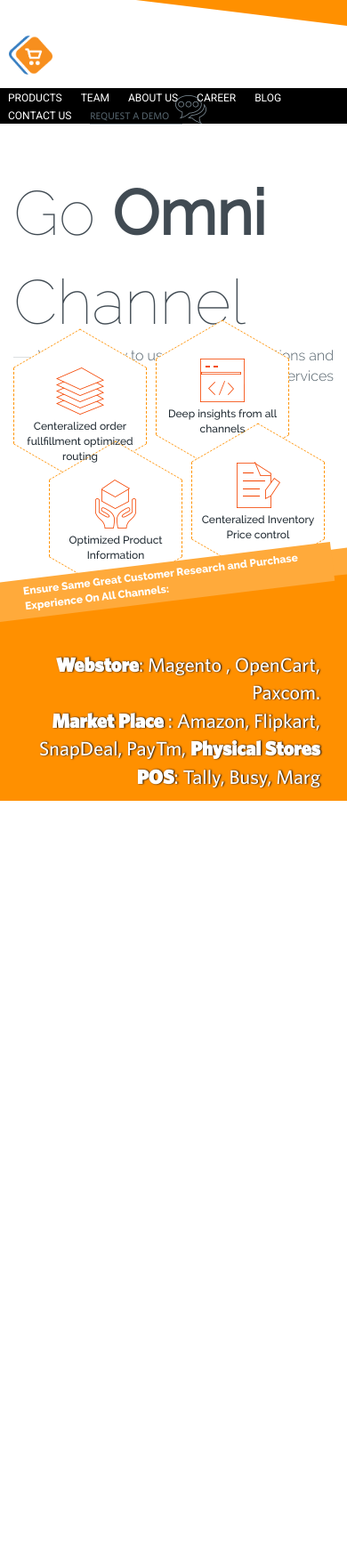
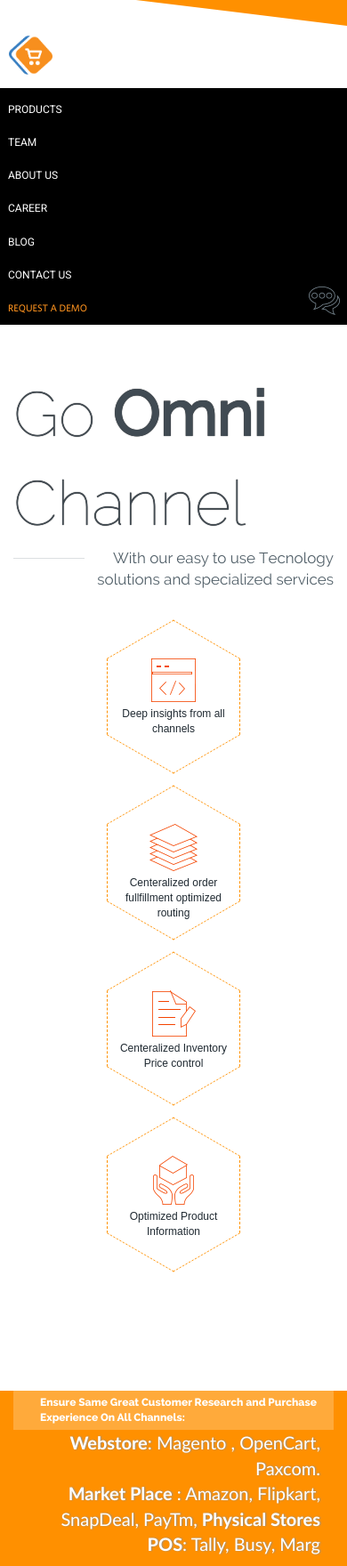
Before and after one commit to paxcom/paxcom.github.io, a Jekyll site: the page built from index.md, in a window 390 px wide. Shown: the whole page at 89% size. Built offline with Jekyll 4.4.1, drawn with Linux system fonts in a browser that asks for light colours; before the commit the page ends 900 px from its top, so only the background shows below that.

Commit message:
updated css

```diff
--- a/css/style.css
+++ b/css/style.css
@@ -65,6 +65,15 @@
 	src: url('../fonts/helveticaneue-thin.svg#helvetica_neueregular') format('svg');
 }
 }
+
+@media screen and (-webkit-min-device-pixel-ratio:0) {
+@font-face {
+	font-family: 'RalewayRegular_0';
+	src: url('../fonts/RalewayRegular_0.svg#RalewayRegular_0') format('svg');
+}
+}
+
+
 @font-face {
 	font-family: 'carrois_gothic_scregular';
 	src: url('../fonts/carroisgothicsc-regular.eot');
@@ -837,11 +846,298 @@
 	opacity: 0.6;
 }
 
+
+/********************************************
+				PAXCOM HOME WEBSITE CSS
+*********************************************/
+
+.logo-paxcom img {
+	width: 50px;
+}
+.logo-paxcom {
+	width: 69px;
+	height: 69px;
+}
+
+.paxcom ul li.request-demo {
+	padding-right: 35px;
+	position: relative
+}
+.paxcom ul li.request-demo a {
+	color: #526069;
+	border-bottom: 1px solid #b6bec4;
+	padding-bottom: 3px;
+	padding-right: 15px;
+	font-family: 'WhitneyMediumProGkCy';
+	font-size: 11px;
+	text-transform: uppercase
+}
+.paxcom ul li.request-demo:after {
+	background: url(../images/request-icon.png) no-repeat;
+	content: "";
+	right: 8px;
+	top: -6px;
+	width: 35px;
+	height: 32px;
+	position: absolute
+}
+.paxcom ul li a:hover, .paxcom ul li a.active {
+	color: #ff9000;
+}
+#flag {
+	width: 110px;
+	height: 56px;
+	padding-top: 15px;
+	position: relative;
+	background: red;
+	color: white;
+	font-size: 11px;
+	letter-spacing: 0.2em;
+	text-align: center;
+	text-transform: uppercase;
+}
+.footer-outter {
+	bottom: 0px;
+	width: 100%;
+	position:absolute;
+	overflow-x:hidden;
+	overflow-y:visible;
+	padding-top:60px;
+}
+.footer-paxcom {
+
+	position: relative;
+	z-index: 10;
+	vertical-align: top;
+	max-width: none;
+
+	 margin-top: -64px;
+
+}
+.top-text {
+	background: #ffaa3b none repeat scroll 0 0;
+color: #fff;
+float: left;
+font-family: "RalewayExtraBold_0";
+font-size: 12px;
+font-weight: 900;
+margin-left: -19px;
+margin-top: -101px;
+padding: 5px 5px 5px 30px;
+position: relative;
+transform: rotate(-7deg);
+z-index: 10;
+}
+ul.footer-nav {
+	width: 100%
+}
+ul.footer-nav li {
+	float: right;
+	display: inline-block;
+	margin-right: 10px;
+	position: relative;
+	width: 150px;
+	height: 86.60px;
+	background-color: #ffffff;
+	border-left: dashed 1px #ff9306;
+	border-right: dashed 1px #ff9306;
+}
+ul.footer-nav li a {
+	text-align: center;
+	display: block;
+	z-index: 11111;
+	position: relative;
+	font-size: 12px;
+	text-decoration: none;
+	color: #202a32;
+	font-family:arial;
+	font-weight:500;
+}
+ul.footer-nav li a img {
+	margin-bottom: 5px
+}
+ul.footer-nav li a:hover {
+	color: #f34217
+}
+ul.footer-nav li:before, ul.footer-nav li:after {
+	content: "";
+	position: absolute;
+	z-index: 1;
+	width: 106.07px;
+	height: 106.07px;
+	-webkit-transform: scaleY(0.5774) rotate(-45deg);
+	-ms-transform: scaleY(0.5774) rotate(-45deg);
+	transform: scaleY(0.5774) rotate(-45deg);
+	background-color: inherit;
+	left: 20.9670px;
+}
+ul.footer-nav li:before {
+	top: -53.0330px;
+	border-top: dashed 1.4142px #ff9306;
+	border-right: dashed 1.4142px #ff9306;
+}
+ul.footer-nav li:after {
+	bottom: -53.0330px;
+	border-bottom: dashed 1.4142px #ff9306;
+	border-left: dashed 1.4142px #ff9306;
+}
+ul.footer-nav li:nth-child(4) {
+	top: 100px;
+}
+ul.footer-nav li:nth-child(3) {
+	top: 80px;
+}
+ul.footer-nav li:nth-child(2) {
+	top: 60px;
+}
+ul.footer-nav li:nth-child(1) {
+	top: 50px;
+	margin-right: 50px;
+}
+.footer-webstore {
+	color: #fff;
+	font-family: 'calibri';
+	font-size: 20px;
+	position: relative;
+	z-index: 99;
+	text-align: right;
+	font-weight:100;
+	text-shadow: 1px 0px 2px #929292;
+}
+.footer-webstore strong {
+	font-weight: 600;
+	}
+.paxcom-into-text {
+	font-family: 'RalewayThin_0';
+	font-size: 70px;
+	color: #414b53;
+	float: left;
+	margin-top: 50px;
+	position: relative;
+	text-shadow:0 0 1px #000000;
+}
+.paxcom-into-text strong {
+	font-family: 'RalewayRegular_0';
+}
+.paxcom-into-text em {
+	font-size: 17px;
+		color: #526069;
+		font-family: 'RalewayRegular_0';
+	text-align: right;
+	float: right;
+	font-style: normal;
+	text-shadow:none;
+	padding-left:80px;
+
+}
+.paxcom-into-text em:before {
+	background: #8b959c none repeat scroll 0 0;
+	content: "";
+	display: block;
+	height: 1px;
+	left: 0;
+	margin-top: 12px;
+	opacity: 0.3;
+	position: absolute;
+	width: 80px;
+}
+.bg {
+	overflow-x: hidden;
+	overflow-y: visible !important;
+	position: relative;
+	left: 0;
+	right: 0;
+	bottom: 0;
+	padding-top: 82px;
+}
+.bg:before {
+	border-bottom: 107px solid #ff9000;
+	border-left: 1059px solid transparent;
+	border-right: 400px solid transparent;
+	content: "";
+	position: absolute;
+	top: 52px;
+	width: 100%;
+	z-index: 1;
+}
+.bg:after {
+	border-bottom: 141px solid #ffaa3b;
+	border-left: 1090px solid transparent;
+	border-right: 311px solid transparent;
+	content: "";
+	left: -8px;
+	position: absolute;
+	top: 0;
+	z-index: 0;
+}
+.mountain, .mountain-two, .mountain-three {
+	position: absolute;
+	bottom: 0;
+	border-left: 1005px solid transparent;
+	border-right: 400px solid transparent;
+	border-bottom: 123px solid #ff9000;
+	z-index: 1;
+	width: 100%;
+}
+.mountain-two {
+	left: 80px;
+	bottom: -20px;
+	opacity: .3;
+	z-index: 0;
+}
+.mountain-three {
+	left: -35px;
+	bottom: 20px;
+	opacity: .5;
+	z-index: 0;
+	transform: rotate(.5deg);
+	border-left: 1005px solid transparent;
+	border-right: 400px solid transparent;
+	border-bottom: 123px solid #ff9000;
+}
+.mountain-top {
+	position: absolute;
+	right: -65px;
+	border-left: 65px solid transparent;
+	border-right: 65px solid transparent;
+	border-bottom: 77px solid #ceeaf6;
+	z-index: 2;
+}
+.mountain-cap-1, .mountain-cap-2, .mountain-cap-3 {
+	position: absolute;
+	top: 70px;
+	border-left: 25px solid transparent;
+	border-right: 25px solid transparent;
+	border-top: 25px solid #ceeaf6;
+}
+.footer-info {
+	background: #ff9000 none repeat scroll 0 0;
+	 margin-top: 75px;
+    padding-bottom: 10px;
+    padding-top: 50px;
+}
+
+
+
+@media(min-width:320px) and (max-width:1231px) {.top-text {
+    background: #ffaa3b none repeat scroll 0 0;
+    color: #fff;
+    float: left;
+    font-family: "RalewayExtraBold_0";
+    font-size: 12px;
+    font-weight: 900;
+    margin-left: -19px;
+    margin-top: -67px;
+    padding: 5px 5px 5px 30px;
+    position: relative;
+    transform: rotate(0deg);
+    z-index: 10;} }
 @media(min-width:320px) and (max-width:1000px) {
 .overview-container {
 	width: 100%;
 	background: none;
 }
+.top-nav-bar ul{ height:30px; padding-top:6px;}
 ul.client-logo li {
 	width: 100%;
 	float: left;
@@ -850,6 +1146,10 @@
 .overview-list .line, .overview-list .line2, .overview-list .line3 {
 	display: none;
 }
+
+.paxcom ul li.request-demo a{ color:#f8a243; border-bottom:none;}
+
+
 .overview-list {
 }
 .overview-list.top-space, .overview-list.top-space1 {
@@ -972,6 +1272,84 @@
 .navbar-default .navbar-toggle .icon-bar {
 	color: #fff;
 }
+
+
+.bg {
+	overflow-x: hidden;
+	overflow-y: visible !important;
+	position: relative;
+	left: 0;
+	right: 0;
+	bottom: 0;
+	padding-top: 82px;
+}
+.bg:before {
+	border-bottom: 0;
+	border-left: 0;
+	border-right: 0;
+	content: "";
+	position: absolute;
+	top: 52px;
+	width: 100%;
+	z-index: 1;
+}
+.bg:after {
+	border-bottom:0;
+	border-left: 0;
+	border-right: 0;
+	content: "";
+	left: -8px;
+	position: absolute;
+	top: 0;
+	z-index: 0;
+}
+.top-text {
+	background: #ffaa3b none repeat scroll 0 0;
+color: #fff;
+float: left;
+font-family: "RalewayExtraBold_0";
+font-size: 12px;
+font-weight: 900;
+margin-left:0;
+margin-top:0;
+padding: 5px 5px 5px 30px;
+position: relative;
+transform: rotate(0);
+z-index: 10;
+}
+
+.footer-info {
+	background: #ff9000 none repeat scroll 0 0;
+	 margin-top: 75px;
+    padding-bottom: 10px;
+    padding-top:0;
+}
+ul.footer-nav li:nth-child(4) {
+	top: 80px !important;
+}
+ul.footer-nav li:nth-child(3) {
+	top: 80px !important;
+}
+ul.footer-nav li:nth-child(2) {
+	top: 80px !important;
+}
+ul.footer-nav li:nth-child(1) {
+	top: 80px !important;
+	margin-right: 0;
+}
+
+ul.footer-nav li{  margin:0 auto 100px auto; text-align:center; }
+
+
+
+body{ overflow:scroll; height: inherit;}
+.footer-outter{
+width: 100%;
+
+overflow-x: hidden;
+overflow-y: visible;
+padding-top: 60px;
+position: absolute; bottom:auto;}
 }
 
 @media(min-width:320px) and (max-width:667px) {
@@ -986,270 +1364,15 @@
 	height: auto !important;
 	width: 100%;
 }
-}
-/********************************************
-				PAXCOM HOME WEBSITE CSS
-*********************************************/
+ul.footer-nav{ max-width:150px; margin:auto;}
 
-.logo-paxcom img {
-	width: 50px;
-}
-.logo-paxcom {
-	width: 69px;
-	height: 69px;
-}
+.top-nav-bar ul li{ display:block; float:right; background-color:#000000; width:100%; clear:both;}
+.top-nav-bar ul li a:hover{ color:#377fc2; }
+.paxcom ul li.request-demo a{ color: #f78f1e; border-bottom:none; text-decoration:none;}
+.paxcom ul li.request-demo a:hover{ color:#FFFFFF; }
+.navbar-default .navbar-toggle .icon-bar{ color:#FFFFFF;}
 
-.paxcom ul li.request-demo {
-	padding-right: 35px;
-	position: relative
-}
-.paxcom ul li.request-demo a {
-	color: #526069;
-	border-bottom: 1px solid #b6bec4;
-	padding-bottom: 3px;
-	padding-right: 15px;
-	font-family: 'WhitneyMediumProGkCy';
-	font-size: 11px;
-	text-transform: uppercase
-}
-.paxcom ul li.request-demo:after {
-	background: url(../images/request-icon.png) no-repeat;
-	content: "";
-	right: 8px;
-	top: -6px;
-	width: 35px;
-	height: 32px;
-	position: absolute
-}
-.paxcom ul li a:hover, .paxcom ul li a.active {
-	color: #ff9000;
-}
-#flag {
-	width: 110px;
-	height: 56px;
-	padding-top: 15px;
-	position: relative;
-	background: red;
-	color: white;
-	font-size: 11px;
-	letter-spacing: 0.2em;
-	text-align: center;
-	text-transform: uppercase;
-}
-.footer-outter {
-	bottom: 0px;
-	width: 100%;
-	position:absolute;
-	overflow-x:hidden;
-	overflow-y:visible;
-	padding-top:60px;
-}
-.footer-paxcom {
-
-	position: relative;
-	z-index: 10;
-	vertical-align: top;
-	max-width: none;
-
-	 margin-top: -64px;
+.navbar-default .navbar-toggle{ border-color:#FFFFFF; }
+.navbar-default .navbar-toggle .icon-bar{background-color: #FFF !important;}
 
 }
-.top-text {
-	background: #ffaa3b none repeat scroll 0 0;
-color: #fff;
-float: left;
-font-family: "RalewayExtraBold_0";
-font-size: 12px;
-font-weight: 900;
-margin-left: -19px;
-margin-top: -101px;
-padding: 5px 5px 5px 30px;
-position: relative;
-transform: rotate(-7deg);
-z-index: 10;
-}
-ul.footer-nav {
-	width: 100%
-}
-ul.footer-nav li {
-	float: right;
-	display: inline-block;
-	margin-right: 10px;
-	position: relative;
-	width: 150px;
-	height: 86.60px;
-	background-color: #ffffff;
-	border-left: dashed 1px #ff9306;
-	border-right: dashed 1px #ff9306;
-}
-ul.footer-nav li a {
-	text-align: center;
-	display: block;
-	z-index: 11111;
-	position: relative;
-	font-size: 12px;
-	text-decoration: none;
-	color: #202a32;
-	font-family: 'RalewayMedium_0';
-}
-ul.footer-nav li a img {
-	margin-bottom: 5px
-}
-ul.footer-nav li a:hover {
-	color: #f34217
-}
-ul.footer-nav li:before, ul.footer-nav li:after {
-	content: "";
-	position: absolute;
-	z-index: 1;
-	width: 106.07px;
-	height: 106.07px;
-	-webkit-transform: scaleY(0.5774) rotate(-45deg);
-	-ms-transform: scaleY(0.5774) rotate(-45deg);
-	transform: scaleY(0.5774) rotate(-45deg);
-	background-color: inherit;
-	left: 20.9670px;
-}
-ul.footer-nav li:before {
-	top: -53.0330px;
-	border-top: dashed 1.4142px #ff9306;
-	border-right: dashed 1.4142px #ff9306;
-}
-ul.footer-nav li:after {
-	bottom: -53.0330px;
-	border-bottom: dashed 1.4142px #ff9306;
-	border-left: dashed 1.4142px #ff9306;
-}
-ul.footer-nav li:nth-child(4) {
-	top: 100px;
-}
-ul.footer-nav li:nth-child(3) {
-	top: 80px;
-}
-ul.footer-nav li:nth-child(2) {
-	top: 60px;
-}
-ul.footer-nav li:nth-child(1) {
-	top: 50px;
-	margin-right: 50px;
-}
-.footer-webstore {
-	color: #fff;
-	font-family: 'Open Sans', sans-serif;
-	font-size: 22px;
-	position: relative;
-	z-index: 99;
-	text-align: right;
-0px 1px 1px #000;
-	font-family: 'WhitneyMediumProGkCy';
-	text-shadow: 1px 0px 2px #000;
-}
-.footer-webstore strong {
-	font-weight: 900;
-	font-family: 'WhitneyBlackProGkCy';
-}
-.paxcom-into-text {
-	font-family: 'RalewayThin_0';
-	font-size: 70px;
-	color: #414b53;
-	float: left;
-	margin-top: 50px;
-	position: relative;
-}
-.paxcom-into-text strong {
-	font-family: 'RalewayRegular_0';
-}
-.paxcom-into-text em {
-	font-size: 16px;
-	font-family: 'RalewayLight_0';
-	color: #526069;
-	text-align: right;
-	float: right;
-	font-style: normal
-}
-.paxcom-into-text em:before {
-	background: #8b959c none repeat scroll 0 0;
-	content: "";
-	display: block;
-	height: 1px;
-	left: 0;
-	margin-top: 12px;
-	opacity: 0.3;
-	position: absolute;
-	width: 80px;
-}
-.bg {
-	overflow-x: hidden;
-	overflow-y: visible !important;
-	position: relative;
-	left: 0;
-	right: 0;
-	bottom: 0;
-	padding-top: 82px;
-}
-.bg:before {
-	border-bottom: 107px solid #ff9000;
-	border-left: 1059px solid transparent;
-	border-right: 400px solid transparent;
-	content: "";
-	position: absolute;
-	top: 52px;
-	width: 100%;
-	z-index: 1;
-}
-.bg:after {
-	border-bottom: 141px solid #ffaa3b;
-	border-left: 1090px solid transparent;
-	border-right: 311px solid transparent;
-	content: "";
-	left: -8px;
-	position: absolute;
-	top: 0;
-	z-index: 0;
-}
-.mountain, .mountain-two, .mountain-three {
-	position: absolute;
-	bottom: 0;
-	border-left: 1005px solid transparent;
-	border-right: 400px solid transparent;
-	border-bottom: 123px solid #ff9000;
-	z-index: 1;
-	width: 100%;
-}
-.mountain-two {
-	left: 80px;
-	bottom: -20px;
-	opacity: .3;
-	z-index: 0;
-}
-.mountain-three {
-	left: -35px;
-	bottom: 20px;
-	opacity: .5;
-	z-index: 0;
-	transform: rotate(.5deg);
-	border-left: 1005px solid transparent;
-	border-right: 400px solid transparent;
-	border-bottom: 123px solid #ff9000;
-}
-.mountain-top {
-	position: absolute;
-	right: -65px;
-	border-left: 65px solid transparent;
-	border-right: 65px solid transparent;
-	border-bottom: 77px solid #ceeaf6;
-	z-index: 2;
-}
-.mountain-cap-1, .mountain-cap-2, .mountain-cap-3 {
-	position: absolute;
-	top: 70px;
-	border-left: 25px solid transparent;
-	border-right: 25px solid transparent;
-	border-top: 25px solid #ceeaf6;
-}
-.footer-info {
-	background: #ff9000 none repeat scroll 0 0;
-	 margin-top: 75px;
-    padding-bottom: 10px;
-    padding-top: 50px;
-}
```
